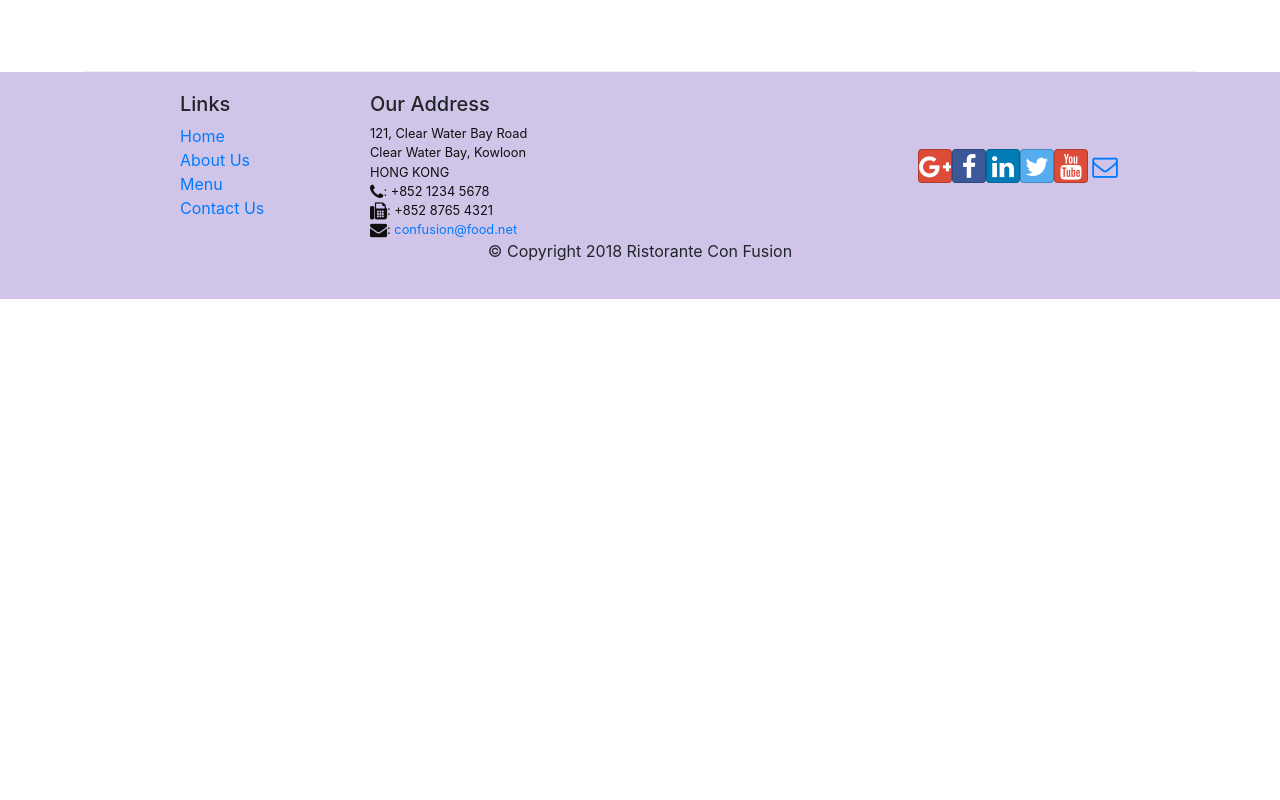
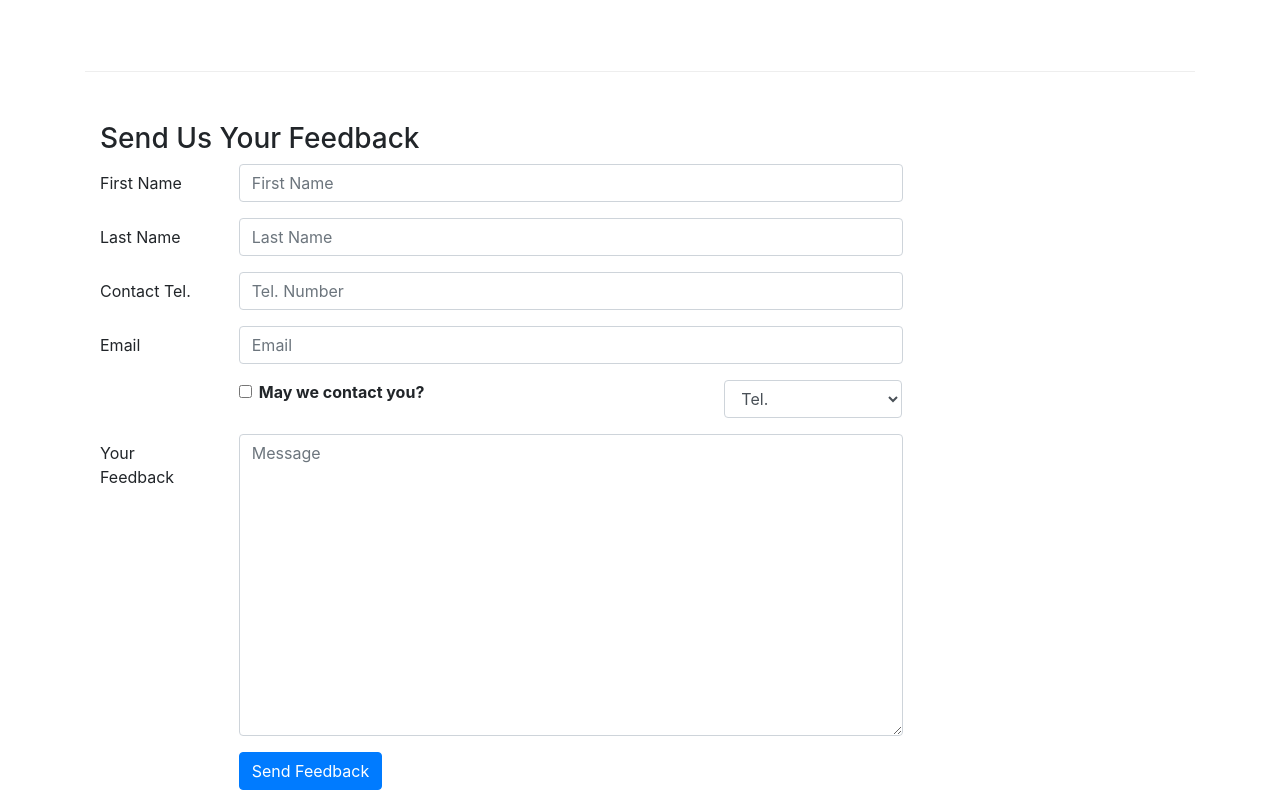
Before and after one commit to ssseru/coursera_react_confusion, a React (Create React App) app: page /contactus in a window 1280 px wide. Shown: the part 800-1600 px from the top of the page. Before the commit the page ends 1099 px from the top, so only its background shows below. Built offline with nearby package versions, Linux system fonts and the light colour scheme.

Commit message:
Controlled Forms

```diff
--- a/src/components/ContactComponent.js
+++ b/src/components/ContactComponent.js
@@ -1,9 +1,45 @@
 import React from "react";
-import { Breadcrumb, BreadcrumbItem } from "reactstrap";
+import { Breadcrumb, BreadcrumbItem, Button, Form, FormGroup,Label,Input, Col } from "reactstrap";
 import { Link } from "react-router-dom"
-function Contact(props) {
-  return (
-    <div className="container">
+import { render } from "@testing-library/react";
+
+
+
+class Contact extends React.Component {
+  constructor(props) {
+    super(props)
+    this.state = {
+      firstname: '',
+      lastname: '',
+      telnum: '',
+      email: '',
+      agree: false,
+      contactType: 'Tel.',
+      message: ''
+    }
+    this.handleSubmit =this.handleSubmit.bind(this)
+    this.handleInputChange =this.handleInputChange.bind(this)
+
+  }
+
+  handleInputChange(event) {
+    const target = event.target
+    const value =target.type === 'checkbox' ? target.checked : target.value
+    const name = target .name
+    this.setState({
+      [name]: value
+    })
+  }
+
+  handleSubmit(event) {
+    console.log("Current State is: " + JSON.stringify(this.state))
+    alert("Current State is: " + JSON.stringify(this.state))
+    event.preventDefault()
+  }
+
+  render() {
+    return (
+      <div className="container">
       <div className="row">
         <Breadcrumb>
           <BreadcrumbItem>
@@ -46,7 +82,7 @@
               role="button"
               className="btn btn-primary"
               href="tel:+85212345678"
-            >
+              >
               <i className="fa fa-phone"></i> Call
             </a>
             <a role="button" className="btn btn-info">
@@ -56,14 +92,92 @@
               role="button"
               className="btn btn-success"
               href="mailto:confusion@food.net"
-            >
+              >
               <i className="fa fa-envelope-o"></i> Email
             </a>
           </div>
         </div>
       </div>
+      <div className="row row-content">
+        <div className="col-12">
+          <h3>Send Us Your Feedback</h3>
+        </div>
+        <div className="col-12 col-md-9">
+          <Form onSubmit={this.handleSubmit}>
+            <FormGroup row>
+              <Label htmlFor="firstname" md={2}>First Name</Label>
+              <Col md={10}>
+                <Input type="text" id="firstname" name="firstname"
+                  placeholder="First Name" value={this.state.firstname}
+                  onChange={this.handleInputChange} />
+              </Col>
+            </FormGroup>
+            <FormGroup row>
+              <Label htmlFor="lastname" md={2}>Last Name</Label>
+              <Col md={10}>
+                <Input type="text" id="lastname" name="lastname"
+                  placeholder="Last Name"
+                  onChange={this.handleInputChange}
+                  value={this.state.lastname} />
+              </Col>
+            </FormGroup>
+            <FormGroup row>
+              <Label htmlFor="telnum" md={2}>Contact Tel.</Label>
+              <Col md={10}>
+                <Input type="tel" id="telnum" name="telnum"
+                  onChange={this.handleInputChange}
+                  placeholder="Tel. Number" value={this.state.telnum} />
+              </Col>
+            </FormGroup>
+            <FormGroup row>
+              <Label htmlFor="email" md={2}>Email</Label>
+              <Col md={10}>
+                <Input type="email" id="email" onChange={this.handleInputChange} name="email"
+                  placeholder="Email" value={this.state.email} />
+              </Col>
+            </FormGroup>
+            <FormGroup row>
+              <Col md={{size: 6, offset: 2}}>
+                <FormGroup check>
+                  <Label check>
+                    <Input type="checkbox" name="agree"
+                    onChange={this.handleInputChange}
+                    checked={this.state.agree} /> {' '}
+                    <strong>May we contact you?</strong>
+                  </Label>
+                </FormGroup>
+              </Col>
+              <Col md={{size: 3, offset: 1}}>
+                <Input type="select" name="contactType"
+                  onChange={this.handleInputChange}
+                  value={this.state.contactType}>
+                    <option>Tel.</option>
+                    <option>Email</option>
+                  </Input>
+              </Col>
+            </FormGroup>
+            <FormGroup row>
+              <Label htmlFor="message" md={2}>Your Feedback</Label>
+              <Col md={10}>
+                <Input type="textarea" id="message" name="message"
+                  onChange={this.handleInputChange}
+                  placeholder="Message" rows="12"
+                  value={this.state.message} />
+              </Col>
+            </FormGroup>
+            <FormGroup row>
+              <Col md={{size: 10, offset: 2}}>
+                <Button type="submit" color="primary">
+                  Send Feedback
+                </Button>
+              </Col>
+            </FormGroup>
+          </Form>
+        </div>
+      </div>
     </div>
   );
 }
+}
 
 export default Contact;
--- a/src/components/MainComponent.js
+++ b/src/components/MainComponent.js
@@ -52,8 +52,8 @@
           <Route path="/home" component={HomePage} />
           <Route
             exact
+            path="/menu"
             component={() => <Menu dishes={this.state.dishes} />}
-            path="/menu"
           />
           <Route path="/menu/:dishId" component={DishWithId} />
           <Route exact path="/aboutus" component={() => <About leaders={this.state.leaders} />} />
```
Also changed, not shown: 1 other file (tests, documents, lock files or other folders).
